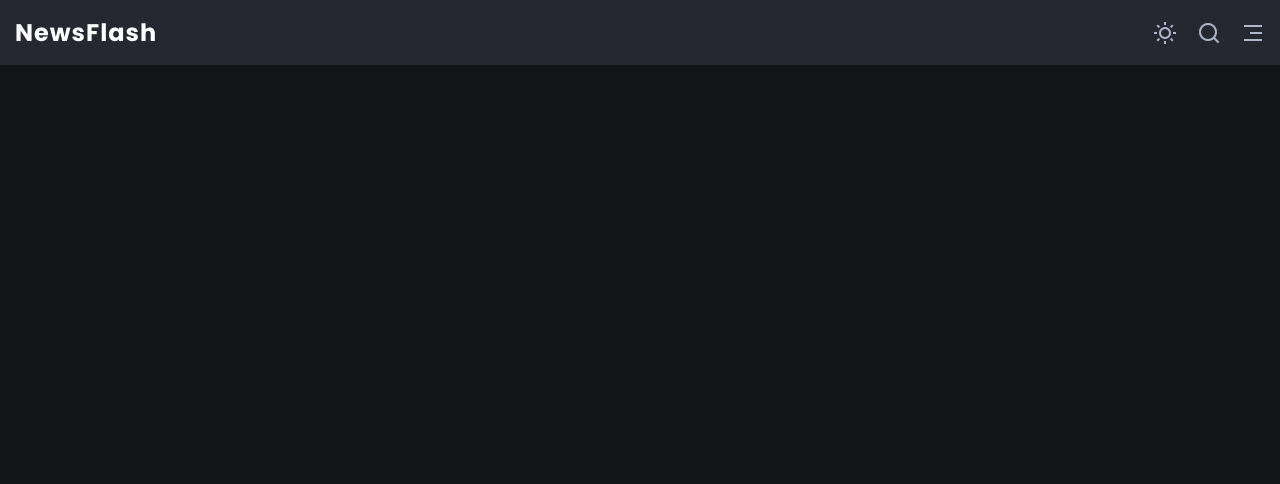
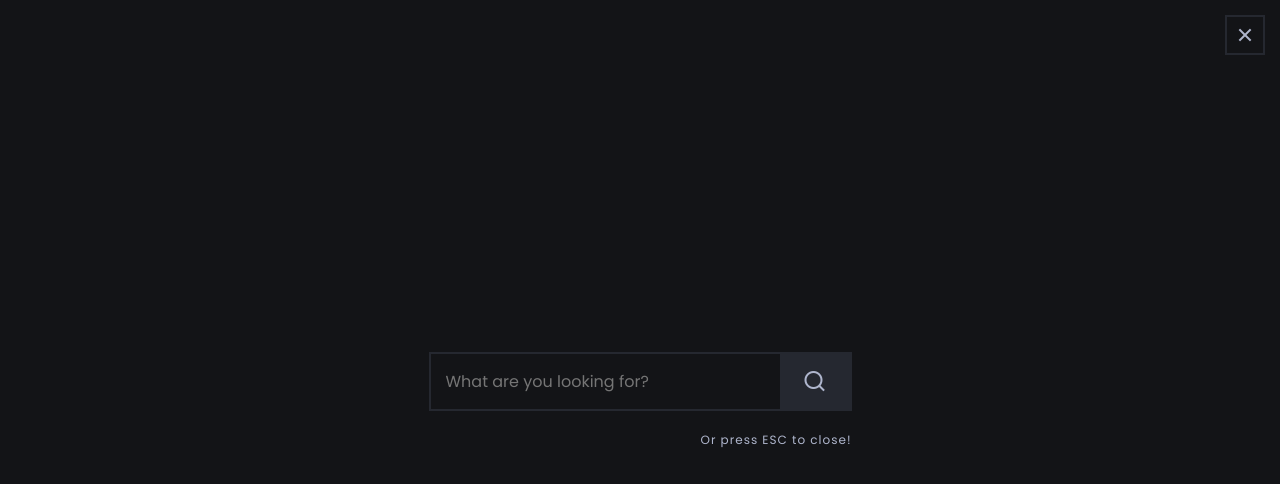
Before and after one commit to malek2610/Blog-HTML-CSS, a plain HTML site: page index.html in a window 1280 px wide. Both pictures are taken after a click on the button 1209 px from the left and 32 px from the top of the page. Drawn offline with nearby package versions, Linux system fonts and the light colour scheme.

Commit message:
Search events

```diff
--- a/assets/js/main.js
+++ b/assets/js/main.js
@@ -33,8 +33,22 @@ const toggleMenu = () => {
 menuToggleIcon.addEventListener("click", toggleMenu);
 
 // Open/Close search form popup
+const formOpenBtn = selectElement("#search-icon");
+const formCloseBtn = selectElement("#form-close-btn");
+const searchFormContainer = selectElement("#search-form-container");
+
+formOpenBtn.addEventListener("click", () =>
+  searchFormContainer.classList.add("activated")
+);
+
+formCloseBtn.addEventListener("click", () =>
+  searchFormContainer.classList.remove("activated")
+);
 
 // -- Close the search form popup on ESC keypress
+window.addEventListener("keyup", (event) => {
+  if (event.key === "Escape") searchFormContainer.classList.remove("activated");
+});
 
 // Switch theme/add to local storage
 const bodyElement = document.body;
--- a/index.html
+++ b/index.html
@@ -83,7 +83,7 @@
     </header>
 
     <!-- Search -->
-    <div class="search-form-container container">
+    <div class="search-form-container container" id="search-form-container">
         <div class="form-container-inner">
             <form action="" class="form">
                 <input type="text" class="form-input" placeholder="What are you looking for?">
@@ -94,7 +94,7 @@
             <span class="form-note">Or press ESC to close!</span>
         </div>
 
-        <button class="btn form-close-btn place-items-center" id="btn-close-btn">
+        <button class="btn form-close-btn place-items-center" id="form-close-btn">
             <i class="ri-close-line"></i>
         </button>
     </div>
```
